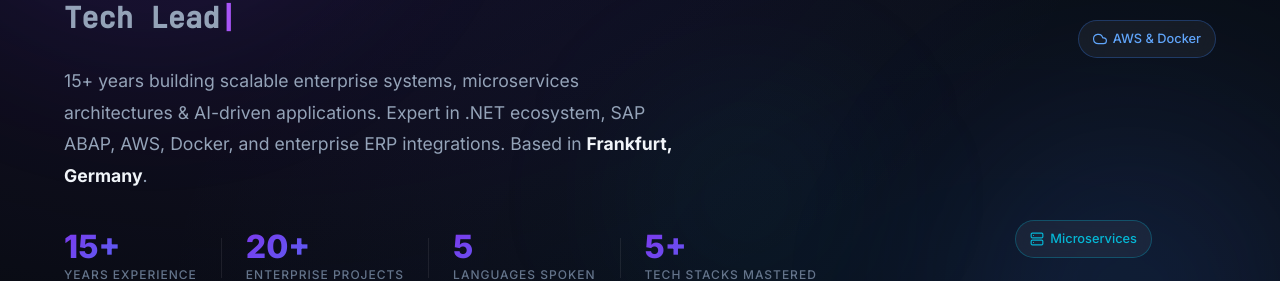
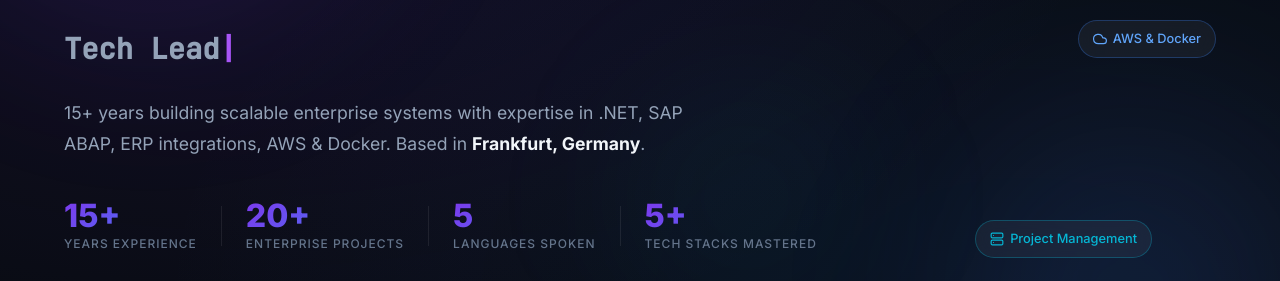
Before and after one commit to serkanocak/carrier, a React (Vite) app: page / in a window 1280 px wide. Shown: the part 340-621 px from the top of the page. Built offline with nearby package versions, Linux system fonts and the light colour scheme; no server answers.

Commit message:
fix: simplify hero description, replace Microservices badge with Project Management

```diff
--- a/src/components/Hero.jsx
+++ b/src/components/Hero.jsx
@@ -53,7 +53,7 @@ export default function Hero() {
                 <FiCloud size={14} /> AWS & Docker
             </div>
             <div className="floating-badge badge-3">
-                <FiServer size={14} /> Microservices
+                <FiServer size={14} /> Project Management
             </div>
 
             <div className="container hero-content">
@@ -72,10 +72,8 @@ export default function Hero() {
                 </div>
 
                 <p className="hero-desc">
-                    15+ years building scalable enterprise systems, microservices architectures &amp; AI-driven applications.
-                    Expert in .NET ecosystem, SAP ABAP, AWS, Docker, and enterprise ERP integrations.
-
-                    Based in <strong>Frankfurt, Germany</strong>.
+                    15+ years building scalable enterprise systems with expertise in .NET, SAP ABAP,
+                    ERP integrations, AWS & Docker. Based in <strong>Frankfurt, Germany</strong>.
                 </p>
 
                 <div className="hero-stats">
```
